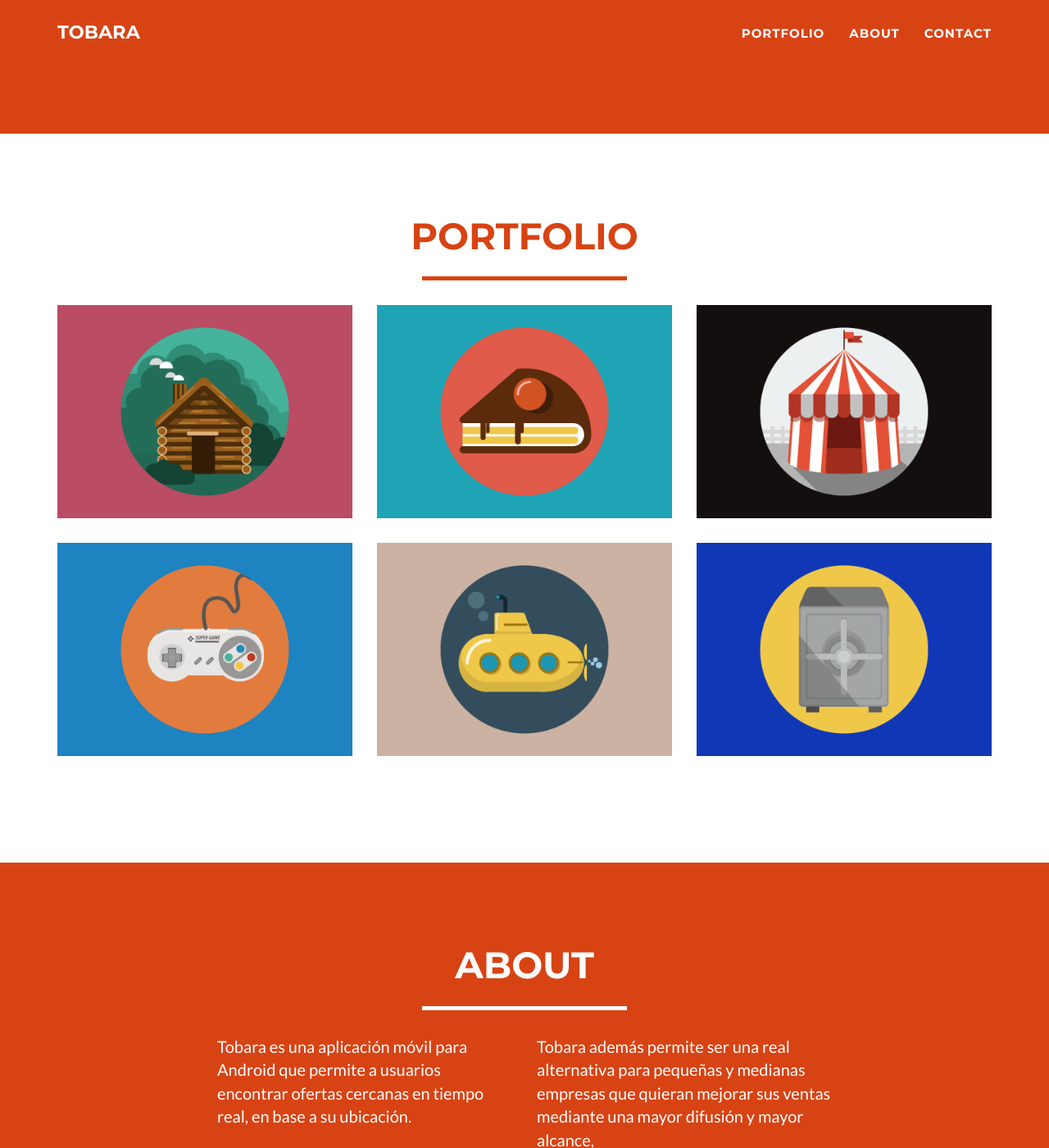
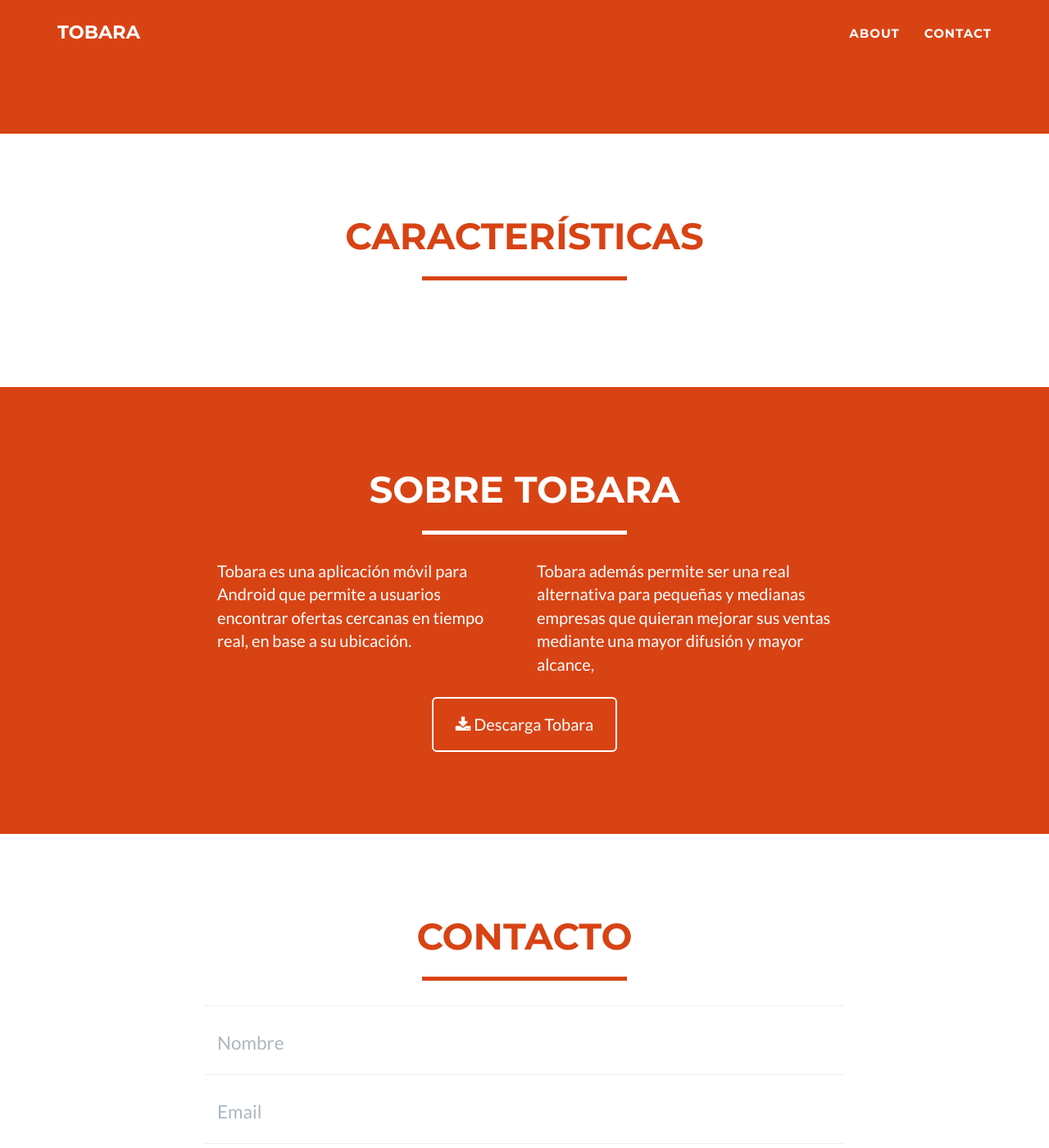
Before and after one commit to tobarapp/tobara.github.io, a Jekyll site: the page built from index.html, in a window 1280 px wide and 1400 px high, scrolled down 492 px. Shown: the whole window at 82% size. Built offline with Jekyll 4.4.1, drawn with Linux system fonts in a browser that asks for light colours.

Commit message:
Últimos cambios a la interfaz
Tobara website

```diff
--- a/_includes/about.html
+++ b/_includes/about.html
@@ -3,7 +3,7 @@
         <div class="container">
             <div class="row">
                 <div class="col-lg-12 text-center">
-                    <h2>About</h2>
+                    <h2>Sobre Tobara</h2>
                     <hr class="star-light">
                 </div>
             </div>
--- a/_includes/contact_static.html
+++ b/_includes/contact_static.html
@@ -3,7 +3,7 @@
 	<div class="container">
 		<div class="row">
 			<div class="col-lg-12 text-center">
-				<h2>Contact Me</h2>
+                    <h2>Contacto</h2>
 				<hr class="star-primary">
 			</div>
 		</div>
@@ -12,15 +12,15 @@
 				<form  action="//formspree.io/you@email.com" method="POST" name="sentMessage" id="contactForm" novalidate>
 					<div class="row control-group">
 						<div class="form-group col-xs-12 floating-label-form-group controls">
-							<label>Name</label>
-							<input type="text" name="name" class="form-control" placeholder="Name" id="name" required data-validation-required-message="Please enter your name.">
+							  <label>Nombre</label>
+                                <input type="text" class="form-control" placeholder="Nombre" id="name" required data-validation-required-message="Por favor escribe tu nombre.">
 							<p class="help-block text-danger"></p>
 						</div>
 					</div>
 					<div class="row control-group">
 						<div class="form-group col-xs-12 floating-label-form-group controls">
-							<label>Email Address</label>
-							<input type="email" name="_replyto" class="form-control" placeholder="Email Address" id="email" required data-validation-required-message="Please enter your email address.">
+							   <label>Correo electrónico</label>
+                                <input type="email" class="form-control" placeholder="Email" id="email" required data-validation-required-message="Por favor ingresa tu correo.">
 							<p class="help-block text-danger"></p>
 						</div>
 					</div>
@@ -30,8 +30,8 @@
 					</div>
 					<div class="row control-group">
 						<div class="form-group col-xs-12 floating-label-form-group controls">
-							<label>Message</label>
-							<textarea rows="5" name="message" class="form-control" placeholder="Message" id="message" required data-validation-required-message="Please enter a message."></textarea>
+						  <label>Mensaje</label>
+                                <textarea rows="5" class="form-control" placeholder="Escribe un mensaje" id="message" required data-validation-required-message="Por favor ingresa un mensaje."></textarea>
 							<p class="help-block text-danger"></p>
 						</div>
 					</div>
@@ -39,7 +39,7 @@
 					<div id="success"></div>
 					<div class="row">
 						<div class="form-group col-xs-12">
-							<button type="submit" class="btn btn-success btn-lg">Send</button>
+							<button type="submit" class="btn btn-success btn-lg">Enviar</button>
 						</div>
 					</div>
 				</form>
--- a/_includes/nav.html
+++ b/_includes/nav.html
@@ -19,9 +19,6 @@
                         <a href="#page-top"></a>
                     </li>
                     <li class="page-scroll">
-                        <a href="#portfolio">Portfolio</a>
-                    </li>
-                    <li class="page-scroll">
                         <a href="#about">About</a>
                     </li>
                     <li class="page-scroll">
--- a/_includes/portfolio_grid.html
+++ b/_includes/portfolio_grid.html
@@ -4,23 +4,12 @@
         <div class="container">
             <div class="row">
                 <div class="col-lg-12 text-center">
-                    <h2>Portfolio</h2>
+                    <h2>Características</h2>
                     <hr class="star-primary">
                 </div>
             </div>
             <div class="row">
-                {% for post in site.posts %}
-                    <div class="col-sm-4 portfolio-item">
-                        <a href="#portfolioModal-{{ post.modal-id }}" class="portfolio-link" data-toggle="modal">
-                            <div class="caption">
-                                <div class="caption-content">
-                                    <i class="fa fa-search-plus fa-3x"></i>
-                                </div>
-                            </div>
-                            <img src="img/portfolio/{{ post.img }}" class="img-responsive" alt="{{ post.alt }}">
-                        </a>
-                    </div>
-                {% endfor %}
+
             </div>
         </div>
     </section>
```
Also changed, not shown: 1 other file.
